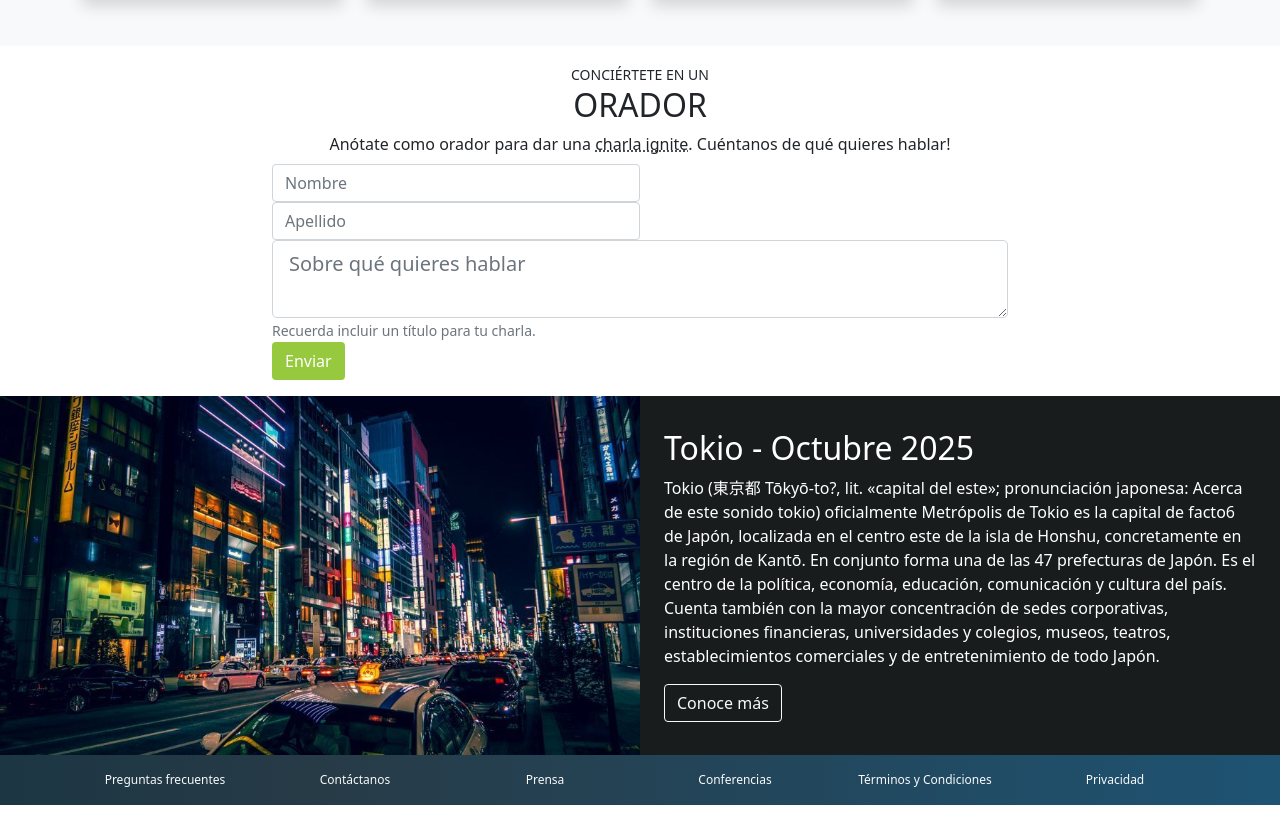
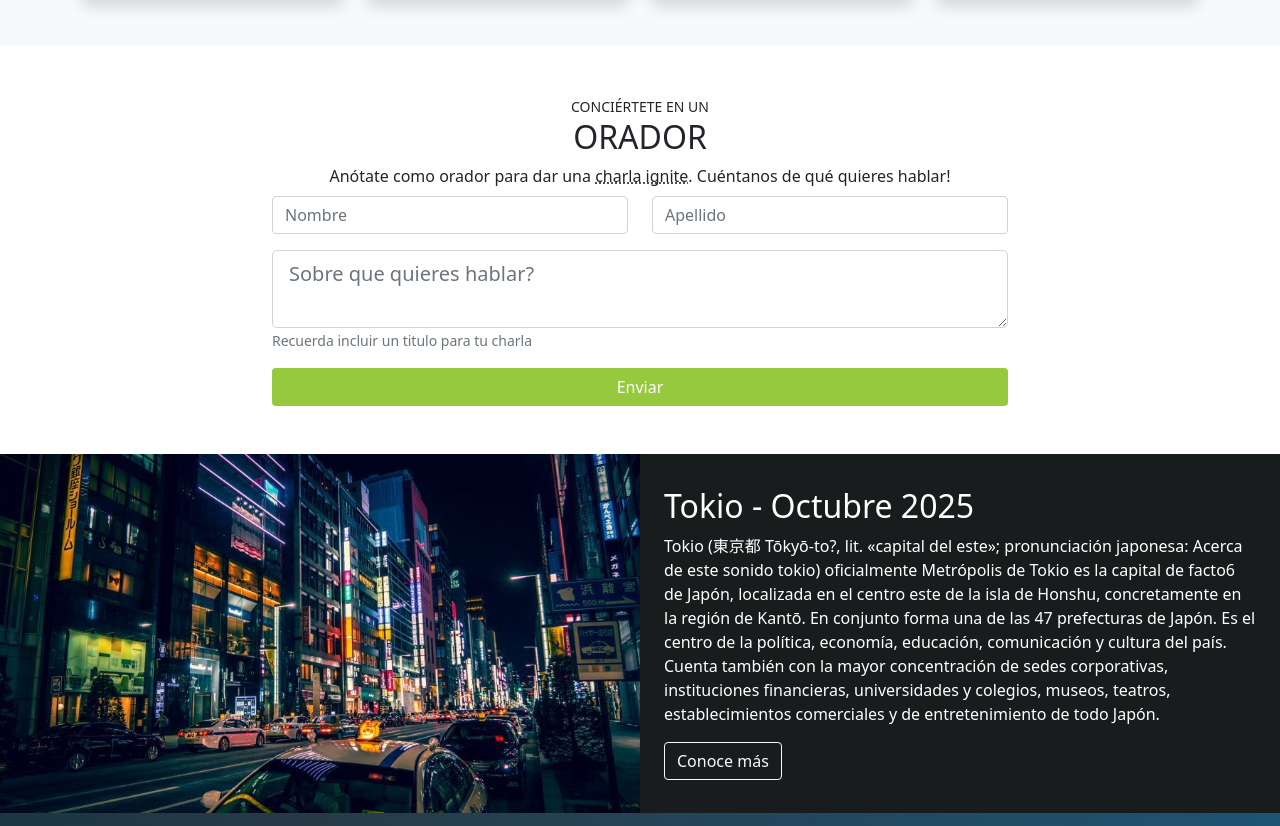
Before and after one commit to saucedoinfo/curso_de_bootstrap_2018_platzi, a website: page proyecto_final.html in a window 1280 px wide. Shown: the part 1399-2225 px from the top of the page. Before the commit the page ends 2204 px from the top, so only its background shows below. Drawn offline with nearby package versions, Linux system fonts and the light colour scheme.

Commit message:
se actualiza codigo de bootstrap 5 en el speaker

```diff
--- a/proyecto_final.html
+++ b/proyecto_final.html
@@ -237,7 +237,7 @@
 		</section>
 		<!-- End Speakers -->
 		<!-- Conviértete en speaker -->
-		<section id="become-a-speaker" class="py-3">
+		<section id="become-a-speaker" class="py-5">
 			<div class="container">
 				<div class="row">
 					<div class="col text-uppercase text-center">
@@ -256,39 +256,25 @@
 				<div class="row">
 					<div class="col col-md-10 offset-md-1 col-lg-8 offset-lg-2 pt-2">
 						<form>
-							<div class="form-row">
-								<div class="form-group col-12 col-md-6">
-									<input
-										type="text"
-										class="form-control"
-										placeholder="Nombre"
-									/>
+							<div class="form row">
+								<div class="mb-3 form-group col-12 col-md-6">
+									<input type="text" class="form-control" placeholder="Nombre">
 								</div>
-								<div class="form-group col-12 col-md-6">
-									<input
-										type="text"
-										class="form-control"
-										placeholder="Apellido"
-									/>
+								<div class="mb-3 col-12 col-md-6">
+									<input type="text" class="form-control" placeholder="Apellido">
 								</div>
 							</div>
-							<div class="form-row">
-								<div class="form-group col">
-									<textarea
-										name="text"
-										class="form-control form-control-lg"
-										placeholder="Sobre qué quieres hablar"
-									></textarea>
+							<div class="form row">
+								<div class="mb-3 col">
+									<textarea name="text" class="form-control form-control-lg" placeholder="Sobre que quieres hablar?"></textarea>
 									<small class="form-text text-muted">
-										Recuerda incluir un título para tu charla.
+										Recuerda incluir un titulo para tu charla
 									</small>
 								</div>
 							</div>
-							<div class="form-row">
+							<div class="row">
 								<div class="col">
-									<button type="button" class="btn btn-platzi btn-block">
-										Enviar
-									</button>
+									<button type="button" class="btn btn-platzi w-100">Enviar</button>
 								</div>
 							</div>
 						</form>
```
